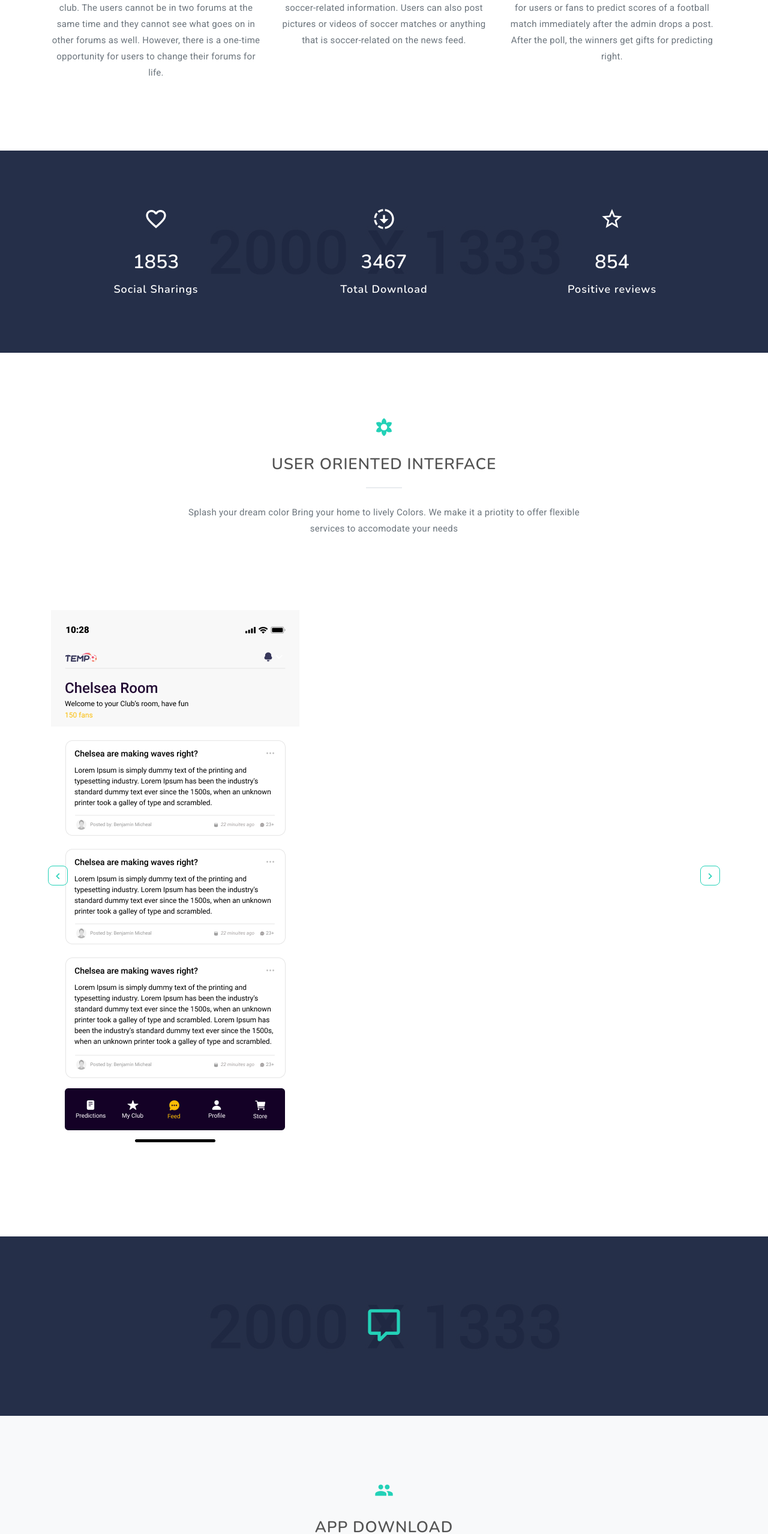
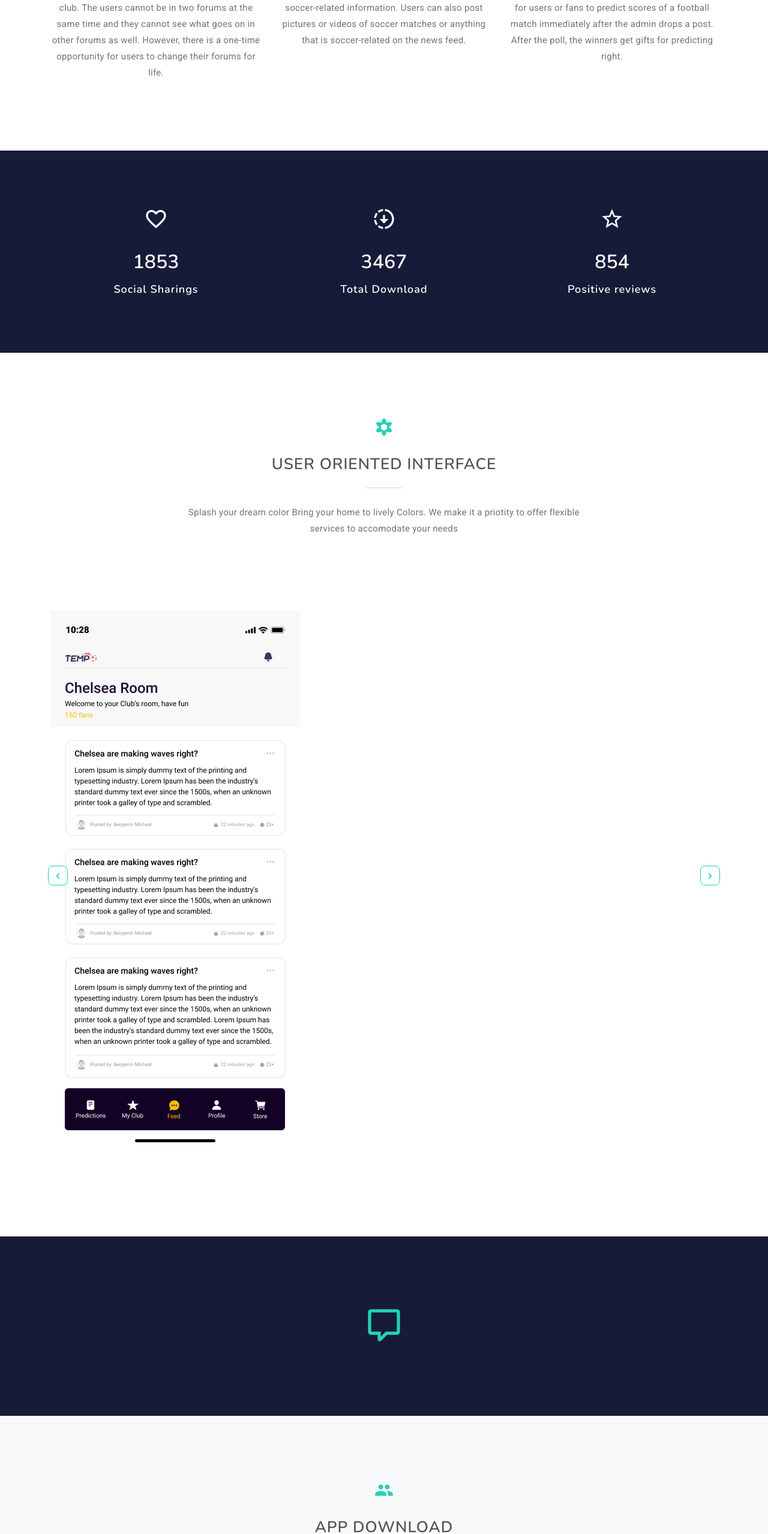
Before and after one commit to logikalmidia/tempo, a plain HTML site: page index.html in a window 1280 px wide. Shown: the part 3544-6101 px from the top of the page at 60% size. Drawn offline with nearby package versions, Linux system fonts and the light colour scheme; a script that the page names is missing.

Commit message:
background images to color

```diff
--- a/index.html
+++ b/index.html
@@ -328,7 +328,7 @@
         <!-- Available Feature Start -->
 
         <!-- START COUNTER -->
-        <section class="bg-counter" style="background: url('images/counter.jpg') fixed center center;">
+        <section class="bg-counter" style="background-color: #200E32; fixed center center;">
             <div class="bg-overlay"></div>
             <div class="container">
                 <div class="row" id="counter">
@@ -411,7 +411,7 @@
         <!-- END SCREENSHORT -->
 
         <!-- Testimonail Start -->
-        <section class="section" id="review" style="background:url('images/testi.jpg') fixed center center;">
+        <section class="section" id="review" style="background-color: #200E32; fixed center center;">
             <div class="bg-overlay"></div>
             <div class="container">
                 <div class="row justify-content-center">
```
